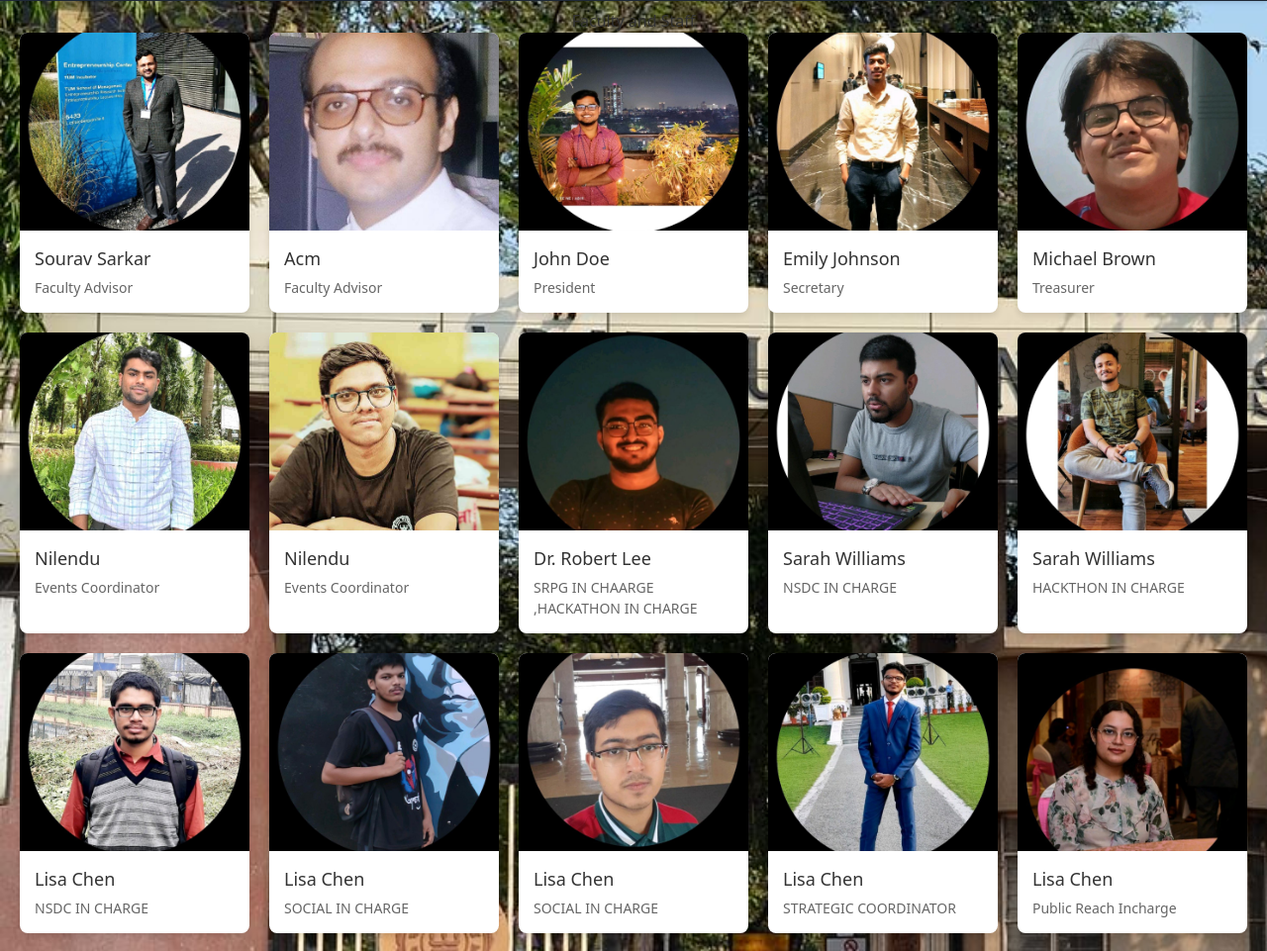
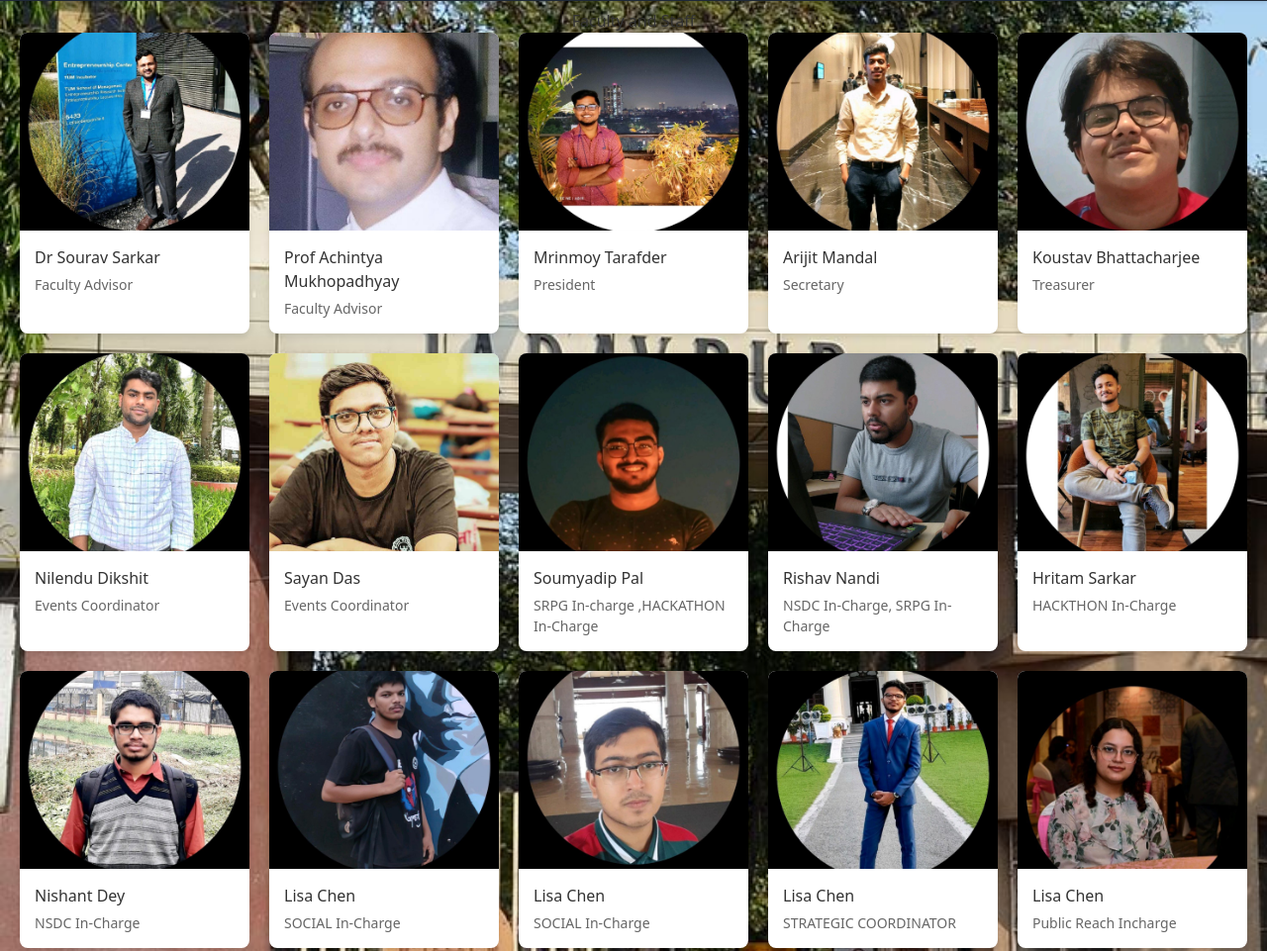
Before and after one commit to naby001/ishrae0.2, a plain HTML site: page ISHRAE/navbar/ourteam.html in a window 1280 px wide. Shown: the part 81-1042 px from the top of the page at 99% size. Drawn offline with nearby package versions, Linux system fonts and the light colour scheme; files whose address does not match are found by name.

Commit message:
Name change 1

```diff
--- a/ISHRAE/navbar/ourteam.html
+++ b/ISHRAE/navbar/ourteam.html
@@ -42,7 +42,7 @@
         }
         .card-content h2 {
             margin: 0;
-            font-size: 18px;
+            font-size: 16px;
             color: #333;
         }
         .card-content p {
@@ -214,68 +214,68 @@ le>
     <script>
         const staffMembers = [
             {
-                name: "Sourav Sarkar",
+                name: "Dr Sourav Sarkar",
                 role: "Faculty Advisor",
                 imageUrl: "../ev/sov.jpg"
             },
             {
-                name: "Acm",
+                name: "Prof Achintya Mukhopadhyay",
                 role: "Faculty Advisor",
                 imageUrl: "../ev/acm.jpg"
             },
             {
-                name: "John Doe",
+                name: "Mrinmoy Tarafder",
                 role: "President",
                 imageUrl: "../ev/mrin.jpg"
             },
             {
-                name: "Emily Johnson",
+                name: "Arijit Mandal",
                 role: "Secretary",
                 imageUrl: "../ev/arijit.jpg"
             },
             {
-                name: "Michael Brown",
+                name: "Koustav Bhattacharjee",
                 role: "Treasurer",
                 imageUrl: "../ev/kb.jpg"
             },
             {
-                name: "Nilendu",
+                name: "Nilendu Dikshit",
                 role: "Events Coordinator",
                 imageUrl: "../ev/nilu.jpg"
             },
             {
-                name: "Nilendu",
+                name: "Sayan Das",
                 role: "Events Coordinator",
                 imageUrl: "../ev/say.jpg"
             },
             {
-                name: "Dr. Robert Lee",
-                role: "SRPG IN CHAARGE ,HACKATHON IN CHARGE",
+                name: "Soumyadip Pal",
+                role: "SRPG In-charge ,HACKATHON In-Charge",
                 imageUrl: "../ev/soum.jpg"
             },
             {
-                name: "Sarah Williams",
-                role: "NSDC IN CHARGE",
+                name: "Rishav Nandi",
+                role: "NSDC In-Charge, SRPG In-Charge",
                 imageUrl: "../ev/riv.jpg"
             },
             {
-                name: "Sarah Williams",
-                role: "HACKTHON IN CHARGE",
+                name: "Hritam Sarkar",
+                role: "HACKTHON In-Charge",
                 imageUrl: "../ev/hritam.jpg"
             },
             {
-                name: "Lisa Chen",
-                role: "NSDC IN CHARGE",
+                name: "Nishant Dey",
+                role: "NSDC In-Charge",
                 imageUrl: "../ev/nisant.jpg"
             },
             {
                 name: "Lisa Chen",
-                role: "SOCIAL IN CHARGE",
+                role: "SOCIAL In-Charge",
                 imageUrl: "../ev/rit.jpg"
             },
             {
                 name: "Lisa Chen",
-                role: "SOCIAL IN CHARGE",
+                role: "SOCIAL In-Charge",
                 imageUrl: "../ev/rachel.jpg"
             },
             {
```
